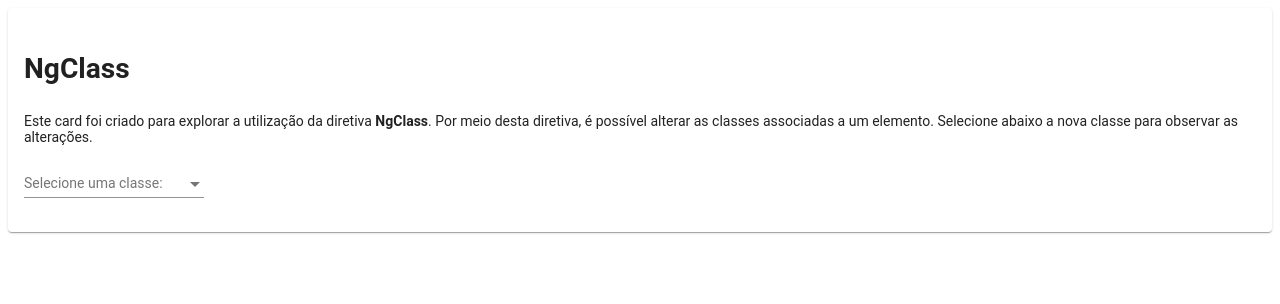
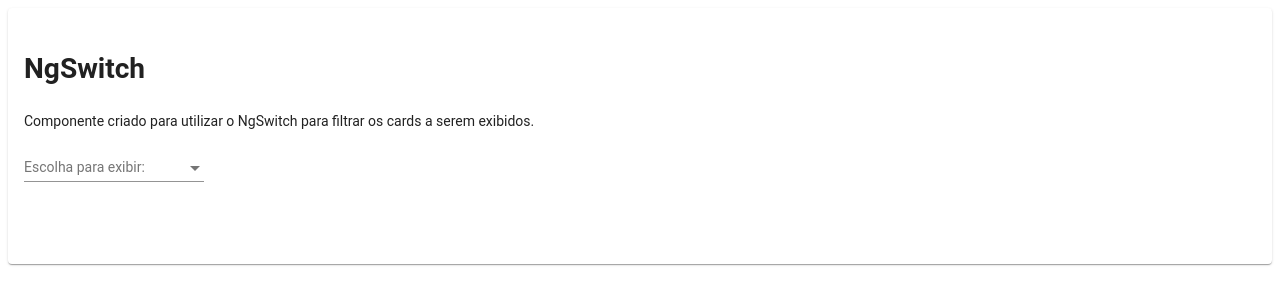
Before and after one commit to nairacirino/Angular-Testing-Lounge-2.0, an Angular app: page / in a window 1280 px wide. Shown: the top 304 px of the page. Built offline with nearby package versions, Linux system fonts and the light colour scheme.

Commit message:
:sparkles: [feat] Includes cards on the main component

```diff
--- a/src/app/app.component.html
+++ b/src/app/app.component.html
@@ -1 +1,14 @@
-<app-ngclass-fun></app-ngclass-fun>
+<!-- <app-ngclass-fun></app-ngclass-fun>
+<app-ngfor-fun></app-ngfor-fun>
+<app-ngif-fun></app-ngif-fun>
+<app-ngtemplate-fun></app-ngtemplate-fun>
+<app-ngcontainer-fun></app-ngcontainer-fun>
+<app-ngcontent-fun>
+    <p>Componente criado para utilizar a diretiva NgContent. Foi mantida a mesma estrutura do card NgContainer, exceto pela exibição deste parágrafo, que se utiliza da diretiva NgContent.</p>
+    <p>Utilize a seleção abaixo para filtrar com a diretiva NgIf os cards exibidos dinamicamente
+        por meio da diretiva NgFor.</p>
+</app-ngcontent-fun>
+<app-ngstyle-fun></app-ngstyle-fun>
+-->
+
+<app-ngswitch-fun></app-ngswitch-fun>
```
